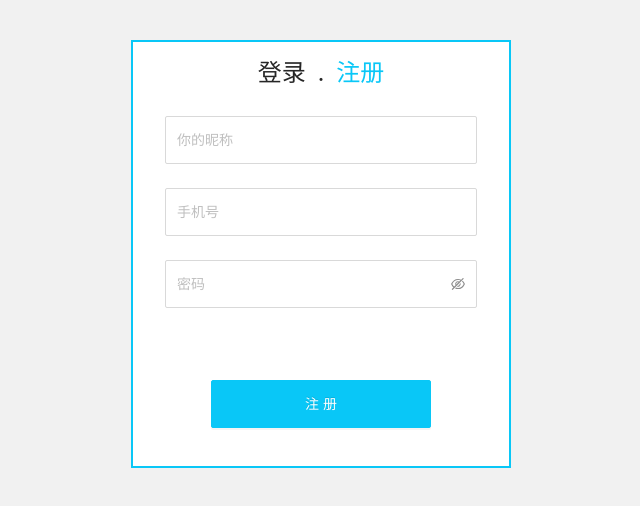
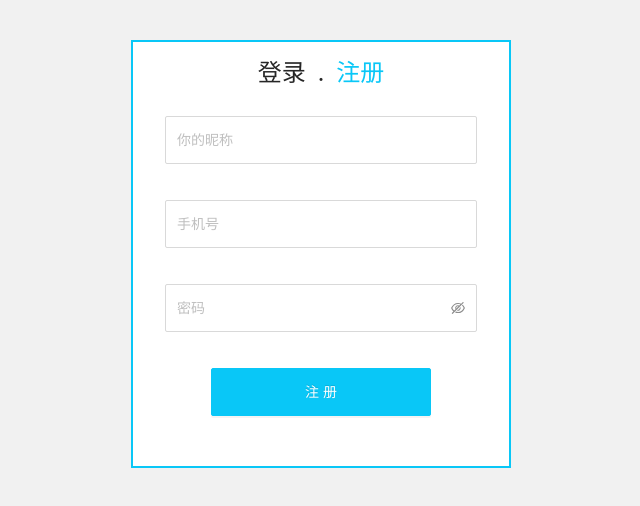
Before and after one commit to Gaoyunfei429/lightningpan, a React app in the folder web-pan/: page / in a window 1280 px wide. Both pictures are taken after a click on the element "注册". Shown: the top 506 px of the page, without its empty margins (319-959 px from the left). Built offline with nearby package versions, Linux system fonts and the light colour scheme.

Commit message:
feat：注册&登录&移动文件

```diff
--- a/web-pan/src/Pages/Home/List.js
+++ b/web-pan/src/Pages/Home/List.js
@@ -94,7 +94,6 @@ export default withRouter(
               });
             }
           });
-          // update({selectedRowKeys: [...e]})
         };
 
         return (
--- a/web-pan/src/Pages/Home/TreeSelectModal.js
+++ b/web-pan/src/Pages/Home/TreeSelectModal.js
@@ -55,7 +55,7 @@ export default inject("home")(
         console.log(e);
         const data = await moveFilesAndFolders({
           srcFileIds: selectedRow.fileArr,
-          srcFolderIds: selectedRow.fileArr,
+          srcFolderIds: selectedRow.folderArr,
           destFolderId: aimsFolderId,
         });
         console.log(data)
--- a/web-pan/src/Pages/Login/Login.js
+++ b/web-pan/src/Pages/Login/Login.js
@@ -1,36 +1,94 @@
-import React, {useState} from 'react'
-import { Input, Button } from 'antd';
-import classnames from 'classnames'
+import React, { useState } from "react";
 
-import './Login.scss'
+import { Input, Button, Form } from "antd";
+import { observer, inject } from "mobx-react";
+import classnames from "classnames";
+
+import "./Login.scss";
 
 // eslint-disable-next-line import/no-anonymous-default-export
-export default () => {
-    const [select, setSelect] = useState(1)
+export default inject("login")(
+  observer(({ login: { loginFnc, registerFnc } }) => {
+    const [form] = Form.useForm();
+    const [select, setSelect] = useState(1);
 
     const loginOrRegistered = (i) => {
-        setSelect(i)
+      setSelect(i);
+    };
+
+    const onFinish = async (e) => {
+        if(select === 1) {
+            const data = await loginFnc(e.userId, e.passWord)
+            console.log(data)
+        }else {
+            const data = await registerFnc(e.userId, e.userName, e.passWord)
+            console.log(data)
         }
+    };
 
     return (
       <div className="login">
         <div className="content">
           <div className="span-btn">
-                    <span onClick={() => {loginOrRegistered(1)}} className={classnames({"selected": select===1})}>登录</span>
+            <span
+              onClick={() => {
+                loginOrRegistered(1);
+              }}
+              className={classnames({ selected: select === 1 })}
+            >
+              登录
+            </span>
             <span className="point">.</span>
-                    <span onClick={() => {loginOrRegistered(2)}} className={classnames({"selected": select===2})}>注册</span>
+            <span
+              onClick={() => {
+                loginOrRegistered(2);
+              }}
+              className={classnames({ selected: select === 2 })}
+            >
+              注册
+            </span>
           </div>
-                {
-                    select === 2 && <Input className="input" placeholder="你的昵称" />
-                }
+          <Form form={form} onFinish={onFinish}>
+            {select === 2 && (
+              <Form.Item
+                name="userName"
+                rules={[{ required: true, message: "请输入你的昵称" }]}
+              >
+                <Input className="input" placeholder="你的昵称" />
+              </Form.Item>
+            )}
+            <Form.Item
+              name="userId"
+              rules={[{ required: true, message: "请输入你的手机号" }]}
+            >
               <Input className="input" placeholder="手机号" />
-                <Input.Password  className="input" placeholder="密码" />
-                {
-                    select === 1 ?
-                    <Button className="btn" type="primary">登录</Button> :
-                    <Button className="btn" type="primary">注册</Button>
-                }
+            </Form.Item>
+            <Form.Item
+              name="passWord"
+              rules={[{ required: true, message: "请输入你的密码" }]}
+            >
+              <Input.Password className="input" placeholder="密码" />
+            </Form.Item>
+            {select === 1 ? (
+              <Form.Item
+                name="login"
+              >
+                <Button className="btn" type="primary" htmlType="submit">
+                  登录
+                </Button>
+              </Form.Item>
+            ) : (
+              <Form.Item
+                name="register"
+              >
+                <Button className="btn" type="primary" htmlType="submit">
+                  注册
+                </Button>
+              </Form.Item>
+            )}
+          </Form>
         </div>
       </div>
-    )
-}
+    );
+  })
+);
--- a/web-pan/src/Pages/Login/Login.scss
+++ b/web-pan/src/Pages/Login/Login.scss
@@ -8,6 +8,7 @@
     border: 2px #09C7F7 solid;
     text-align: center;
     background: white;
+    position: relative;
     .span-btn  {
         margin: 12px auto;
         margin-bottom: 24px;
@@ -24,14 +25,12 @@
     .input {
         width: 312px;
         height: 48px;
-        // display: block;
         margin: 0 auto;
-        margin-bottom: 24px;
+        margin-bottom: 12px;
     }
     .btn {
         width: 220px;
         height: 48px;
-        margin-top: 48px;
         border: 1px #09C7F7 solid;
         background-color: #09C7F7;
     }
--- /dev/null
+++ b/web-pan/src/Service/Login.js
@@ -0,0 +1,19 @@
+import request from '../Config';
+
+const BASE_URL = "http://42.193.103.37:8080/"
+
+export function login(param) {
+    return request(`/login`, {
+      method: 'GET',
+      data: param,
+      baseURL: BASE_URL
+    });
+}
+
+export function register(param) {
+    return request(`/register`, {
+      method: 'GET',
+      data: param,
+      baseURL: BASE_URL
+    });
+}
--- a/web-pan/src/Store/Login/index.js
+++ b/web-pan/src/Store/Login/index.js
@@ -1,12 +1,33 @@
-import { action, extendObservable } from "mobx";
+import { message } from "antd";
+import { action, extendObservable, runInAction } from "mobx";
+
+import * as api from '../../Service/Login';
 
 const OBSERVABLE = {
-  a:'123'
+  userData: {}
 };
 
 class Login {
   constructor() {
     extendObservable(this, { ...OBSERVABLE });
+  }
+
+  @action.bound loginFnc = async (userId, password) => { // 之前没有用箭头函数的方式能获取到this，不知道为什么这次不行
+    try {
+      const data = await api.login({ userId, password })
+      return data
+    } catch (err) {
+      message.error(err.msg || '出错啦~')
+    }
+  }
+
+  @action.bound registerFnc = async (userId, username, password) => { // 之前没有用箭头函数的方式能获取到this，不知道为什么这次不行
+    try {
+      const data = await api.register({ userId, username, password })
+      return data
+    } catch (err) {
+      message.error(err.msg || '出错啦~')
+    }
   }
 
   @action.bound update(data) {
```
Also changed, not shown: 1 other file (tests, documents, lock files or other folders). Lines whose indentation alone changed are shown as unchanged.
